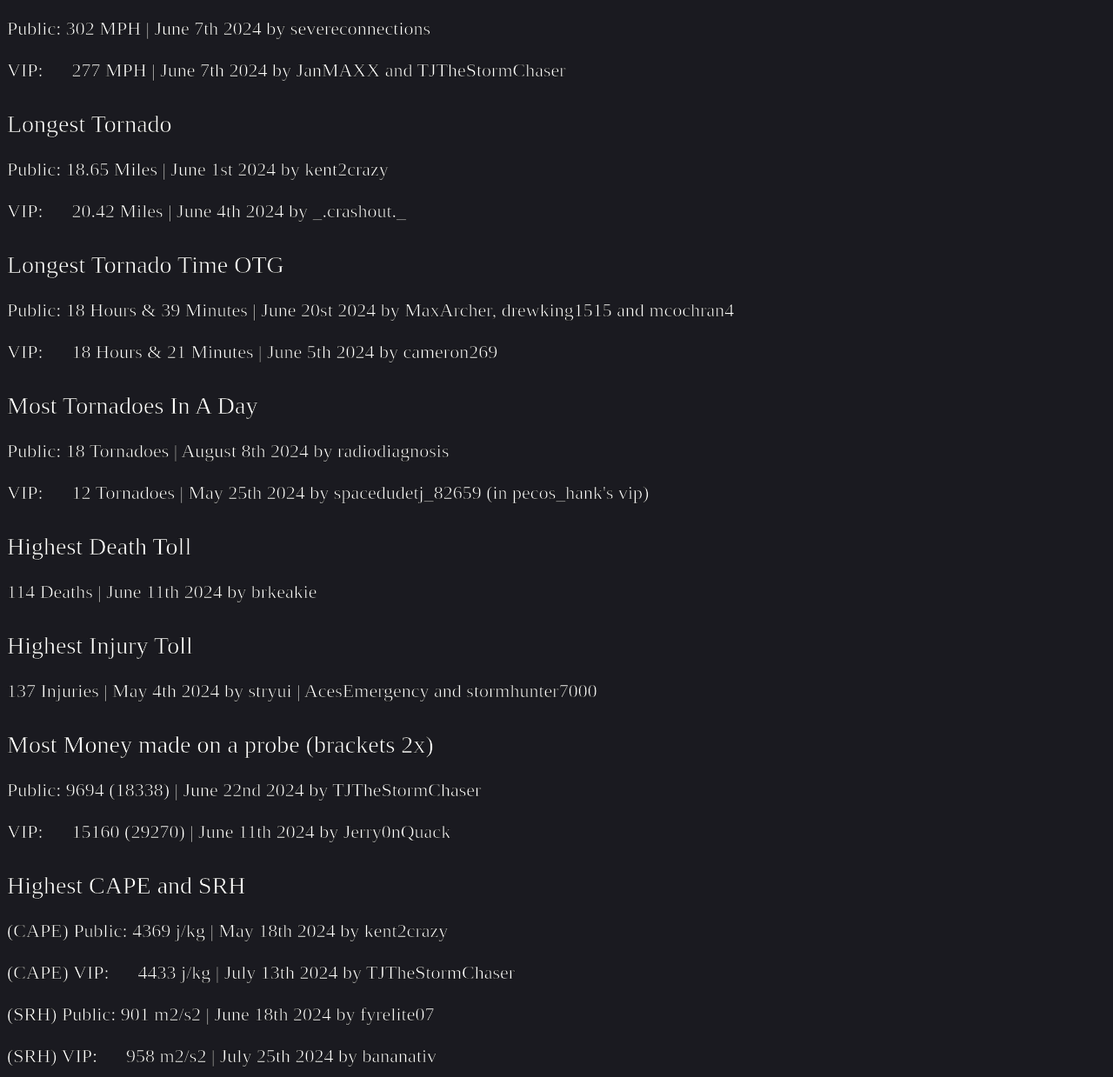
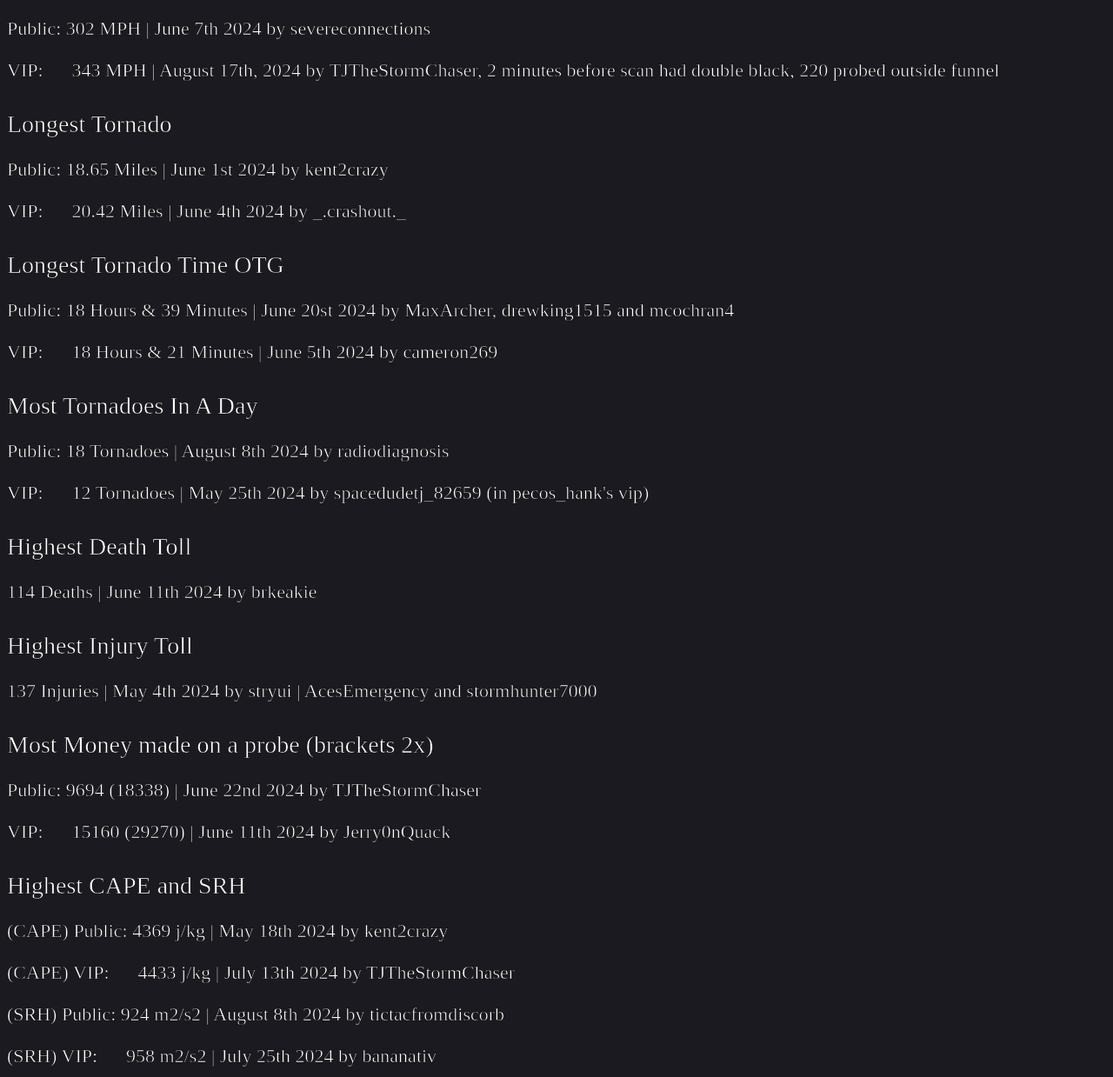
Before and after one commit to Thustro/twisterrecords, a plain HTML site: page twisted.html in a window 1280 px wide. Shown: the part 601-1840 px from the top of the page at 87% size. Drawn offline with Linux system fonts and the light colour scheme; a web font is replaced by a local one.

Commit message:
Add files via upload

```diff
--- a/twisted.html
+++ b/twisted.html
@@ -150,7 +150,7 @@
 	<p class="widest" >VIP: &emsp; 396 MPH | May 19th 2024 by cantapulted</p>
 	<p class="header" >Highest DOW Windspeeds </p>
 	<p class="widest" >Public: 302 MPH | June 7th 2024 by severeconnections</p>
-	<p class="widest" >VIP: &emsp; 277 MPH | June 7th 2024 by JanMAXX and TJTheStormChaser</p>
+	<p class="widest" >VIP: &emsp; 343 MPH | August 17th, 2024 by TJTheStormChaser, 2 minutes before scan had double black, 220 probed outside funnel</p>
 	<p class="header" >Longest Tornado</p>
 	<p class="widest" >Public: 18.65 Miles | June 1st 2024 by kent2crazy</p>
 	<p class="widest" >VIP: &emsp; 20.42 Miles | June 4th 2024 by _.crashout._</p>
@@ -170,7 +170,7 @@
 	<p class="header" >Highest CAPE and SRH</p>
 	<p class="widest" >(CAPE) Public: 4369 j/kg | May 18th 2024 by kent2crazy</p>
 	<p class="widest" >(CAPE) VIP: &emsp; 4433 j/kg | July 13th 2024 by TJTheStormChaser</p>
-	<p class="widest" >(SRH) Public: 901 m2/s2 | June 18th 2024 by fyrelite07</p>
+	<p class="widest" >(SRH) Public: 924 m2/s2 | August 8th 2024 by tictacfromdiscorb</p>
 	<p class="widest" >(SRH) VIP: &emsp; 958 m2/s2 | July 25th 2024 by bananativ</p>
 	<p class="header" >Lowest Cape</p>
 	<p class="widest" >67 J/kg by king noobius</p>
```
